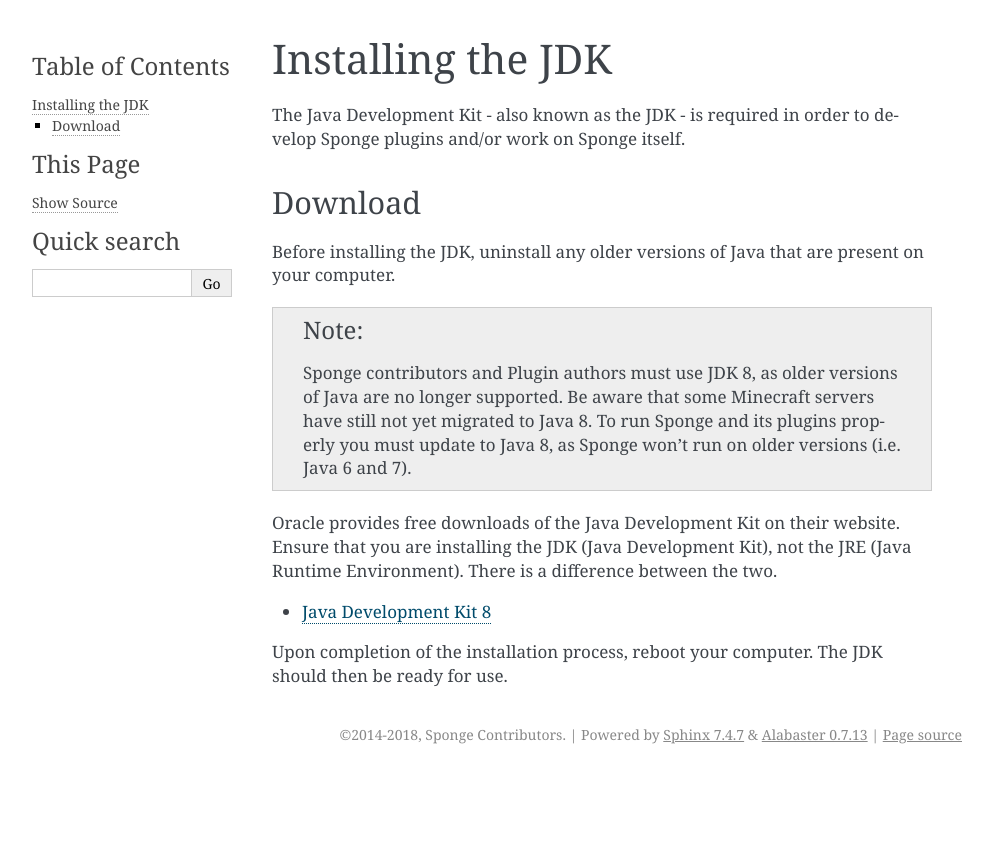
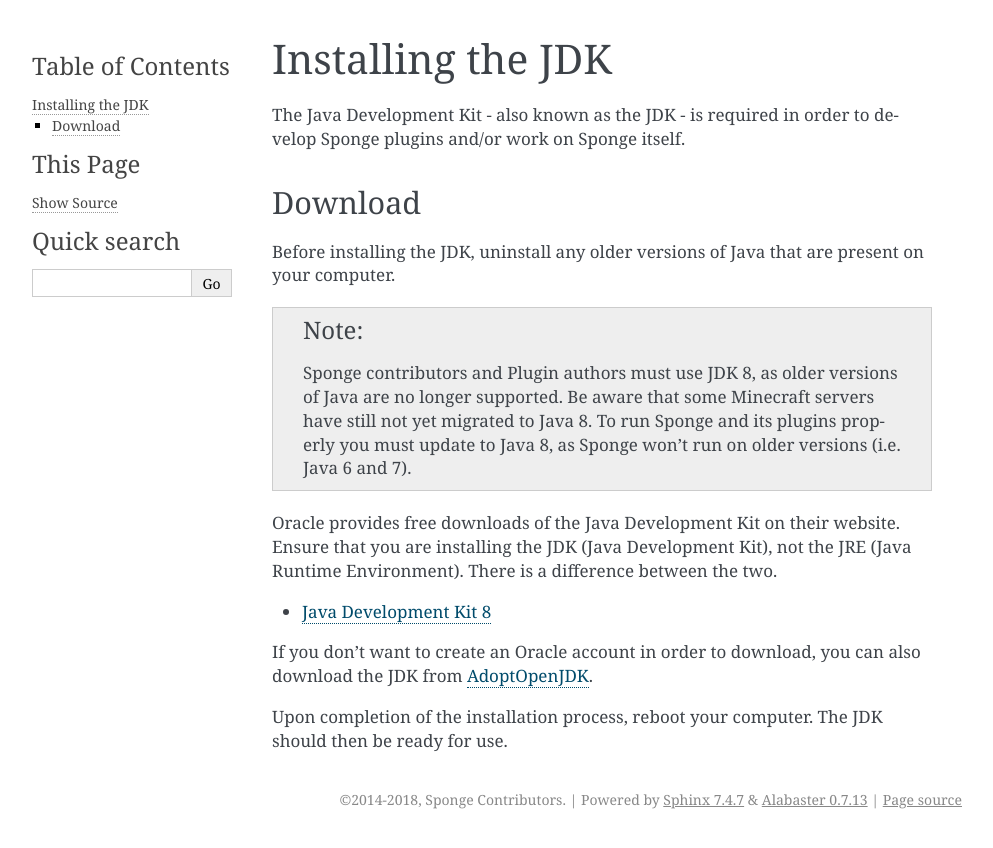
Before and after one commit to SpongePowered/SpongeDocs, a Sphinx documentation site: the page built from source/preparing/jdk.rst, in a window 1280 px wide. Shown: the top 848 px of the page, without its empty margins (148-1141 px from the left). Built offline with Sphinx 7.4.7, drawn with Linux system fonts in a browser that asks for light colours; pages that are not in the unit, such as notebooks, are missing from menus.

Commit message:
Add AdoptOpenJDK link

```diff
--- a/source/preparing/jdk.rst
+++ b/source/preparing/jdk.rst
@@ -21,4 +21,6 @@
 
 * `Java Development Kit 8 <https://www.oracle.com/technetwork/java/javase/downloads/jdk8-downloads-2133151.html>`__
 
+If you don't want to create an Oracle account in order to download, you can also download the JDK from `AdoptOpenJDK <https://adoptopenjdk.net/?variant=openjdk8&jvmVariant=hotspot>`__.
+
 Upon completion of the installation process, reboot your computer. The JDK should then be ready for use.
```
